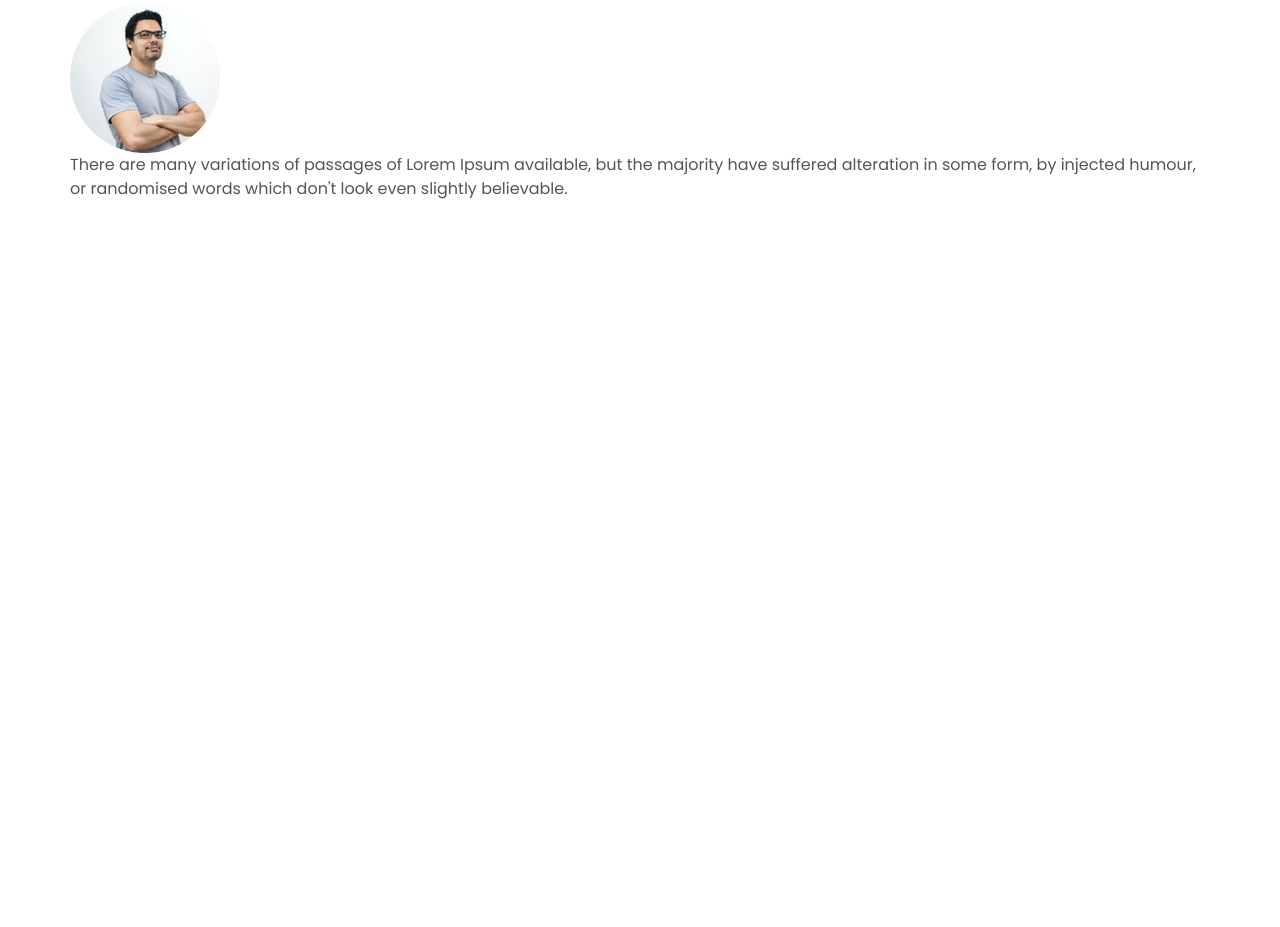
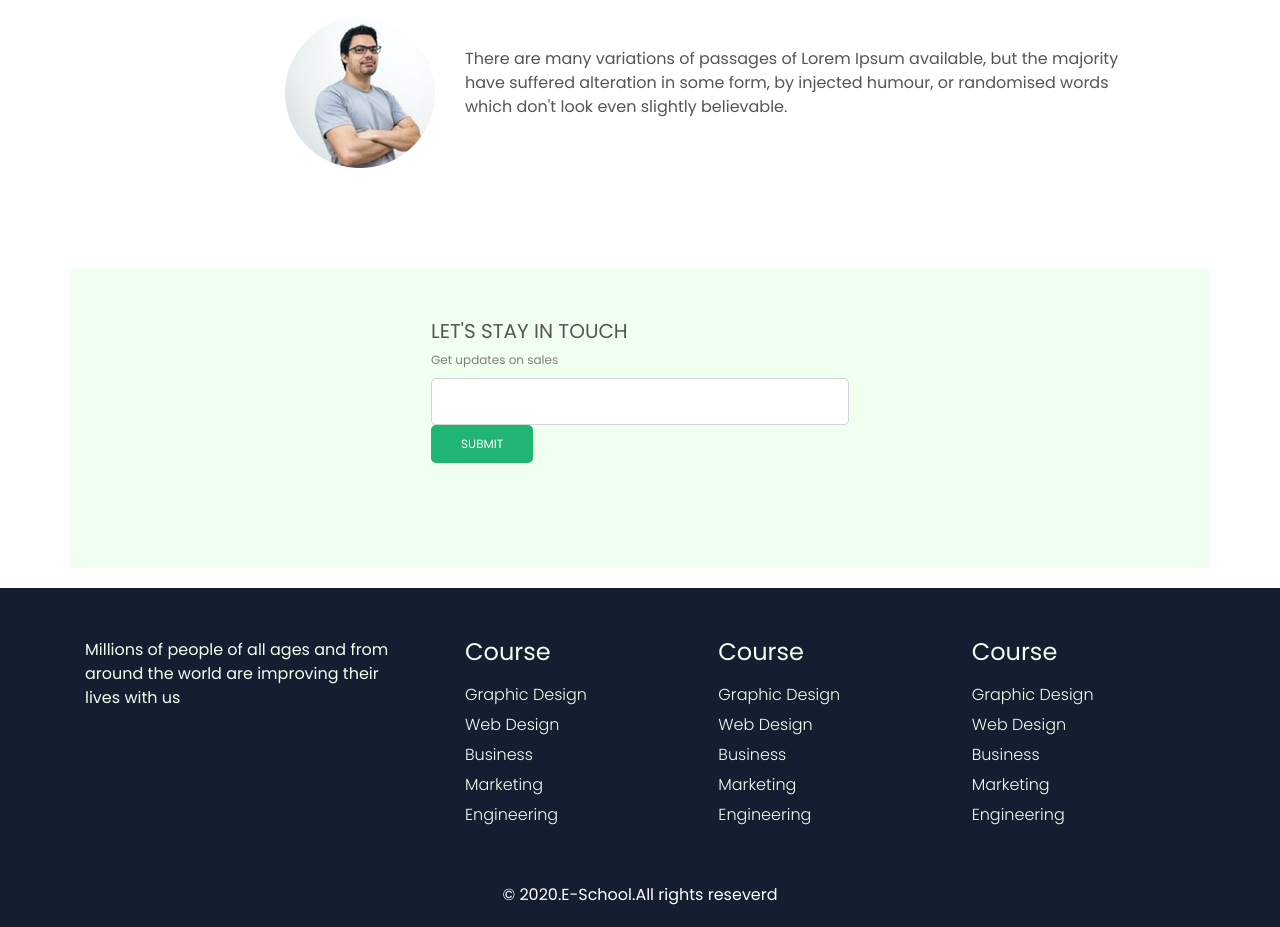
Before and after one commit to emonRoky/e-School, a plain HTML site: page index.html in a window 1280 px wide. Shown: the part 1717-2644 px from the top of the page. Before the commit the page ends 2088 px from the top, so only its background shows below. Drawn offline with nearby package versions, Linux system fonts and the light colour scheme.

Commit message:
3rd commit

```diff
--- a/index.html
+++ b/index.html
@@ -12,7 +12,7 @@
 <body>
 <header>
   <div class="container">
-    <nav class="navbar navbar-expand-lg navbar-light bg-light ">
+    <nav class="navbar navbar-expand-lg navbar-light">
       <a class="navbar-brand" href="#"><img src="./resources/img/ICON/Logo.png" alt=""></a>
       <button class="navbar-toggler" type="button" data-toggle="collapse" data-target="#navbarNav" aria-controls="navbarNav" aria-expanded="false" aria-label="Toggle navigation">
         <span class="navbar-toggler-icon"></span>
@@ -29,17 +29,14 @@
             <a class="nav-link" href="#">Pricing</a>
           </li>
           <li class="nav-item">
-            <a class="nav-link disabled" href="#">Disabled</a>
+            <a class="nav-link primary_btn" href="#">Disabled</a>
           </li>
         </ul>
       </div>
     </nav>
-  </div>
-</header>
-<section class="banner-section">
-  <div class="container">
-      <div class="row d-flex align-items-center banner-item">
-        <div class="col-md-6">
+    <div class="banner">
+      <div class="row d-flex flex-row align-items-center banner-item flex-column-reverse flex-sm-row">
+        <div class="col-md-6 ">
           <p class="span">Are you ready to Learn?</p>
           <h1>Learn With fun on <span>any schedule</span></h1>
           <p>Lorem ipsum dolor sit amet, consectetur
@@ -50,18 +47,24 @@
          <img src="./resources/img/Illustration.png" alt="" class="banner-img">
         </div>
       </div>
+    </div>
+
+
+
+
   </div>
-</section>
+</header>
+
 <section class="count-section">
     <div class="container">
-      <div class="d-flex flex-row justify-content-between">
+      <div class="d-flex flex-row justify-content-between flex-column flex-sm-row">
         <div class="count-content justify-content-center">
           <img src="./resources/img/ICON/book.png" alt="">
           <h3>1500+ Topic</h3>
           <p>Learn Anythings</p>
         </div>
 
-        <div class="count-content ">
+        <div class="count-content">
           <img src="./resources/img/ICON/Student.png" alt="">
           <h3>1800+ Students</h3>
           <p>Learn Anythings</p>
@@ -150,22 +153,82 @@
     <h2 class="section-title">
       Testimonial
     </h2>
-   <div class="row">
-      <!-- <div class="person-image ">
+   <div class="row flex-row d-flex align-items-center flex-column flex-sm-row">
+      <div class="col-md-4 person-image d-flex justify-content-end">
         <img src="./resources/img/Man.png" alt="">
       </div>
-    <div class="person-talk">
-      <p>There are many variations of passages of Lorem Ipsum available, but the
+    <div class="col-md-8 person-talk ">
+      <p class="testmonial-text">There are many variations of passages of Lorem Ipsum available, but the
       majority have suffered alteration in some form, by injected humour,
       or randomised words which don't look even slightly believable.</p>
-    </div> -->
-    <img src="./resources/img/Man.png" alt="" class="person-image">
-    <p>There are many variations of passages of Lorem Ipsum available, but the
-      majority have suffered alteration in some form, by injected humour,
-      or randomised words which don't look even slightly believable.</p>
-   </div>
+    </div>
+    </div>
 </div>
 </section>
+<section id="subscribe">
+  <div class="container d-flex justify-content-center align-items-center orange-bg subscribe">
+    <div>
+      <h3>LET'S STAY IN TOUCH</h3>
+      <h6>Get updates on sales</h6>
+      <input class="form-control"type="text">
+      <button class="secondery-btn">SUBMIT</button>
+    </div>
+  </div>
+</section>
+<footer>
+  <div class="container">
+    <div class="row footer">
+      <div class="col-md-4">
+        <p class="footer-text">Millions of people of all ages and from around
+          the world are improving their lives with us</p>
+      </div>
+      <div class="col-md-8">
+        <div class="row">
+          <div class="col-md-4 d-flex flex-column align-items-start">
+            <h4 class="nav-title">Course</h4>
+            <div class="footer-nav">
+              <ul class="d-flex flex-column align-items-start">
+               <a href=""><li>Graphic Design</li></a>
+               <a href=""><li>Web Design</li></a>
+               <a href=""><li>Business</li></a>
+               <a href=""><li>Marketing</li></a>
+               <a href=""><li>Engineering</li></a>
+              </ul>
+            </div>
+          </div>
+          <div class="col-md-4 d-flex flex-column align-items-start">
+            <h4 class="nav-title">Course</h4>
+            <div class="footer-nav">
+              <ul class="d-flex flex-column align-items-start">
+               <a href=""><li>Graphic Design</li></a>
+               <a href=""><li>Web Design</li></a>
+               <a href=""><li>Business</li></a>
+               <a href=""><li>Marketing</li></a>
+               <a href=""><li>Engineering</li></a>
+              </ul>
+            </div>
+          </div>
+          <div class="col-md-4 d-flex flex-column align-items-start">
+            <h4 class="nav-title">Course</h4>
+            <div class="footer-nav">
+              <ul class="d-flex flex-column align-items-start">
+               <a href=""><li>Graphic Design</li></a>
+               <a href=""><li>Web Design</li></a>
+               <a href=""><li>Business</li></a>
+               <a href=""><li>Marketing</li></a>
+               <a href=""><li>Engineering</li></a>
+              </ul>
+            </div>
+          </div>
+        </div>
+      </div>
+    </div>
+    <div class="footer-bottom">
+      <p>© 2020.E-School.All rights reseverd</p>
+    </div>
+  </div>
+</footer>
+
 
 
 
--- a/resources/CSS/queries.css
+++ b/resources/CSS/queries.css
@@ -12,7 +12,7 @@
 }
 
 /*-----small phone to small tablet  :from 481 to 767px-----*/
-@media only screen and (max-width:768px){
+@media only screen and (max-width:767px){
 
 
 }
--- a/resources/CSS/style.css
+++ b/resources/CSS/style.css
@@ -47,13 +47,14 @@ p{
     font-size: 80%;
 }
 .container{
-    margin-bottom: 80px;
+    padding-bottom: 80px;
 }
 section{
-    margin-bottom: 150px;
+    padding-bottom: 20px;
 }
 .section-title{
     text-align: center;
+    margin-bottom: 60px;
 }
 .primary_btn{
    background-color: #21B573;
@@ -66,21 +67,37 @@ section{
     border: none;
 
 }
+.secondery-btn{
+    background-color: #21B573;
+    color: #fff;
+    font-weight: 400;
+    font-size: 60%;
+    border-radius: 5px;
+    padding: 10px 30px;
+    cursor: pointer;
+    border: none;
+
+ }
 button:focus{
     outline: none;
 }
-footer{
-    text-align: center;
+
+.subscribe{
+    height: 300px;
+    background-color:  #F0FFF0;
 }
-
 /*--------------------------------------------*/
 /*Banner Section*/
 /*--------------------------------------------*/
+header{
+    background-color: #F0FFF0;
+}
+.banner{
+    padding-bottom: 80px;
+    padding-top: 60px;
+}
 .navbar-brand img{
     width: 160px;
-}
-.banner-section{
-    background-color: #F0FFF0;
 }
 .banner-img{
     width: 100%;
@@ -108,6 +125,9 @@ span{
 /*--------------------------------------------*/
 /*Course Section*/
 /*--------------------------------------------*/
+.card-deck{
+    padding-top: 25px;
+}
 .card,.card-image{
     padding: 10px;
 }
@@ -129,6 +149,61 @@ span{
 small{
     font-size: 60%;
 }
-.person-image{
+/*--------------------------------------------*/
+/*TestMonial Section*/
+/*--------------------------------------------*/
+
+.person-image img{
     width: 150px;
 }
+.testmonial-text{
+    padding-right: 10%;
+}
+.testmonial{
+    margin-bottom: 0;
+}
+/*--------------------------------------------*/
+/*Subscribe Section*/
+/*--------------------------------------------*/
+
+
+
+footer{
+    background-color: #141E30;
+}
+.footer{
+    padding-top: 50px;
+}
+.footer-nav ul li{
+    list-style: none;
+    margin-top: 6px;
+}
+
+.container{
+    position: relative;
+}
+.footer-bottom{
+    background-color:#141E30;
+    color: #fff;
+    width: 100%;
+    text-align: center;
+    position: absolute;
+    bottom: 0px;
+    left: 0px;
+}
+a:link,
+a:visited{
+    text-decoration: none;
+    color: #F0FFF0;
+    font-size: 80%;
+}
+.nav-title{
+    color: #F0FFF0;
+    font-weight: 500;
+    font-size: 120%;
+}
+.footer-text{
+    font-size: 80%;
+    margin-right: 30px;
+    color: #F0FFF0;
+}
```
